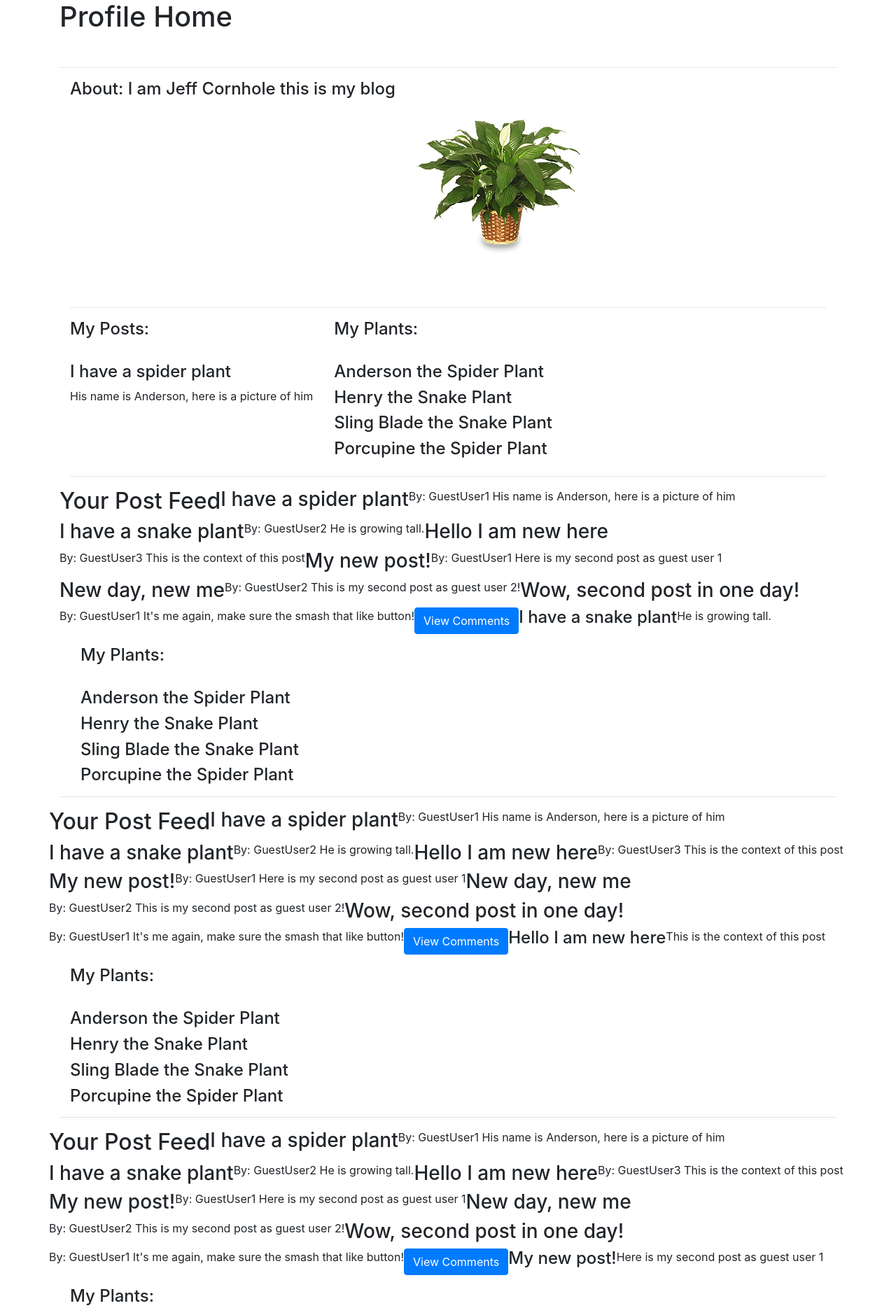
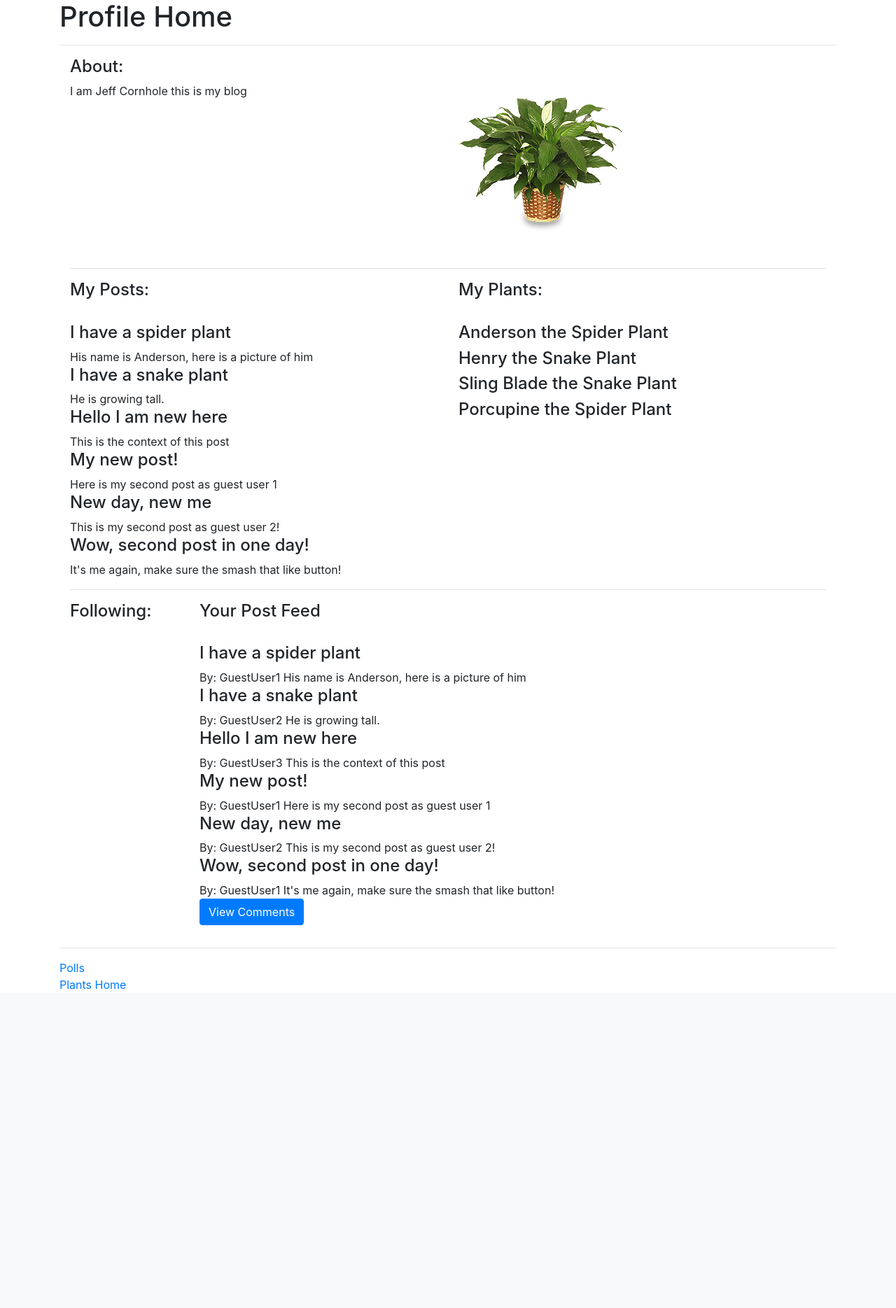
Before and after one commit to sbudisav/djangosite, a Django app: template profiles/templates/profiles/home.html in a window 1280 px wide. Shown: the part 56-1925 px from the top of the page at 70% size. After the commit the page ends 1470 px from the top, so only its background shows below. Run offline with Django 3.2, Linux system fonts and the light colour scheme; data comes from the database, SQL or seed files in the repository; both versions use the stored data as it was before the commit; the template is opened without the code that fills it: values that come from a table or form of the project are taken from there, most other values are stand-ins (such as "Sample title", 1, 10 or a date in 2020); some libraries are stand-ins or nearby versions.

Commit message:
gets users content showing in home page

```diff
--- a/mysite/settings.py
+++ b/mysite/settings.py
@@ -129,7 +129,7 @@ LOGIN_REDIRECT_URL = 'profiles:redirect_home'
 STATIC_URL = '/static/'
 STATICFILES_DIRS = [
     os.path.join(BASE_DIR, 'static'),
-    '/mysite/static/'
+    '/mysite/static/',
 ]
 # print(STATICFILES_DIRS)
 
--- a/profiles/models.py
+++ b/profiles/models.py
@@ -5,18 +5,13 @@ from django.dispatch import receiver
 from PIL import Image
 
 class UserProfile(models.Model):
-  user = models.OneToOneField(User, unique=True, on_delete=models.CASCADE)
+  user = models.OneToOneField(User, unique=True, on_delete=models.CASCADE, primary_key=True)
   profile_image = models.ImageField(default='default_profile.jpg', upload_to='profile_pic', blank=True)
   about = models.CharField(max_length=600, default='', blank=True)
   zipcode = models.CharField(max_length=5, default='', blank=True)
   requires_comment_validation = models.BooleanField(default=False)
-  # slug = models.SlugField(unique=True)
 
   following = models.ManyToManyField('self', through='FollowedUser', symmetrical=False, related_name='is_following')
-  # Is this data redundant? Can we build the feed via the Followed User?
-  # Potentially violating 1NF as we are storing a list
-  # Could this be a built in django function
-  # that makes a dynamic list without storing in the User Profile table?
 
   def start_following(self, followed_user):
     FollowedUser.objects.get_or_create(
@@ -41,22 +36,21 @@ class UserProfile(models.Model):
     return f'{self.user.username} Profile'
 
   def save(self):
-    self.slug = slugify(self.user.username)
     super().save()
     if self.profile_image:
-      img = Image.open(self.user_image.path)
+      img = Image.open(self.profile_image.path)
       if img.height > 300 or img.width > 300:
           output_size = (300, 300)
           img.thumbnail(output_size)
-          img.save(self.user_image.path)
+          img.save(self.profile_image.path)
 
 class FollowedUser(models.Model):
-  user = models.ForeignKey(User, on_delete=models.CASCADE)
-  followed_user = models.ForeignKey(User, on_delete=models.CASCADE, related_name='followed_user')
+  user = models.ForeignKey(UserProfile, on_delete=models.CASCADE)
+  followed_user = models.ForeignKey(UserProfile, on_delete=models.CASCADE, related_name='followed_user')
   # primary key is a composite key
 
   def __str__(self):
-    return f'{self.user.username} follows {self.followed_user.username}'
+    return f'{self.user.user.username} follows {self.followed_user.user.username}'
 
 class UserPlant(models.Model):
   user = models.ForeignKey(User, on_delete=models.CASCADE)
--- a/profiles/templates/profiles/home.html
+++ b/profiles/templates/profiles/home.html
@@ -2,7 +2,7 @@
 {% block content %}
 
   <div class="page-header">
-    <h1>Profile Home</h1><br>
+    <h1>Profile Home</h1>
 
     {% if user.is_authenticated %}
       You are logged in as {{ user }}
@@ -10,30 +10,30 @@
     <hr>
   </div>
 
-  <div class="container">
-    <div class="row justify-content">
-      <div class="col-md-auto">
-        <h4> About: {{ user_profile.about }} </h4>
+  <div class="container-fluid">
+    <div class="row">
+      <div class="col-md-6">
+        <h4> About: </h4> {{ user_profile.about }}
       </div>
-      <div class="col-md-auto">
+      <div class="col-md-6">
           <div class="media">
             <img src="{{ user_profile.profile_image.url }}"> <br>
-          </div><br>
+          </div>
       </div>
     </div>
     <hr>
 
     <!-- Users Posts -->
-    <div class="row justify-content">
-      <div class ="col-md-auto">
+    <div class="row">
+      <div class="col-md-6">
         <h4> My Posts: </h4><br>
         {% for post in posts %}
           <h4> {{ post.title }} </h4>
           {{ post.text }} <br>
+        {% endfor %}
       </div>
-
     <!-- Users Plants -->
-      <div class="col-md-auto">
+      <div class="col-md-6">
         <h4> My Plants: </h4><br>
         {% for plant in user_plants %}
           <h4> {{ plant.nickname }} the {{ plant.plant.name }} </h4>
@@ -43,11 +43,17 @@
     <hr>
 
   <!-- Post Feed -->
-    <div class="row justify-content">
-      <h2>Your Post Feed</h2> <br>
+    <div class="row">
+      <div class="col-md-2">
+        <h4>Following:</h4>
+
+      </div>
+
+      <div class="col-md-10">
+        <h4>Your Post Feed</h4> <br>
         <!-- Pass a comment count for display View Comments (4) -->
         {% for post in posts %}
-        <h3> {{ post.title }} </h3>
+          <h4> {{ post.title }} </h4>
           By: {{ post.author }}
           {{ post.text }} <br>
         {% endfor %}
@@ -68,7 +74,7 @@
           {% endfor %}
           </div>
         </div>
-      {% endfor %}
+      </div>
     </div>
   </div>
   <hr>
--- a/static/main.css
+++ b/static/main.css
@@ -1,8 +1,8 @@
-/*h2, h3, h4, h5, h6 {
+h2, h3, h4, h5, h6 {
   color: green;
 }
 
-h1 {
+h1 h2 h3 h4 h5 {
   color: green;
 }
 
@@ -18,8 +18,8 @@ body {
 
 li a {
     color: green;
-}*/
-/*
+}
+
 .site-header .navbar-nav .nav-link {
   color: #cbd5db;
 }
@@ -30,4 +30,10 @@ li a {
 
 .site-header .navbar-nav .nav-link.active {
   font-weight: 500;
-}*/
+}
+
+.left-border {
+  border-left: 1px;
+  color: red;
+  background: green;
+}
```
Also changed, not shown: profiles/views.py (+13 -16 lines), db.sqlite3, media/default_profile.jpg (renamed from media/default.jpg), profiles/migrations/0012_auto_20200515_1954.py (added), profiles/migrations/0013_auto_20200515_2054.py (added). Lines whose indentation alone changed are shown as unchanged.
